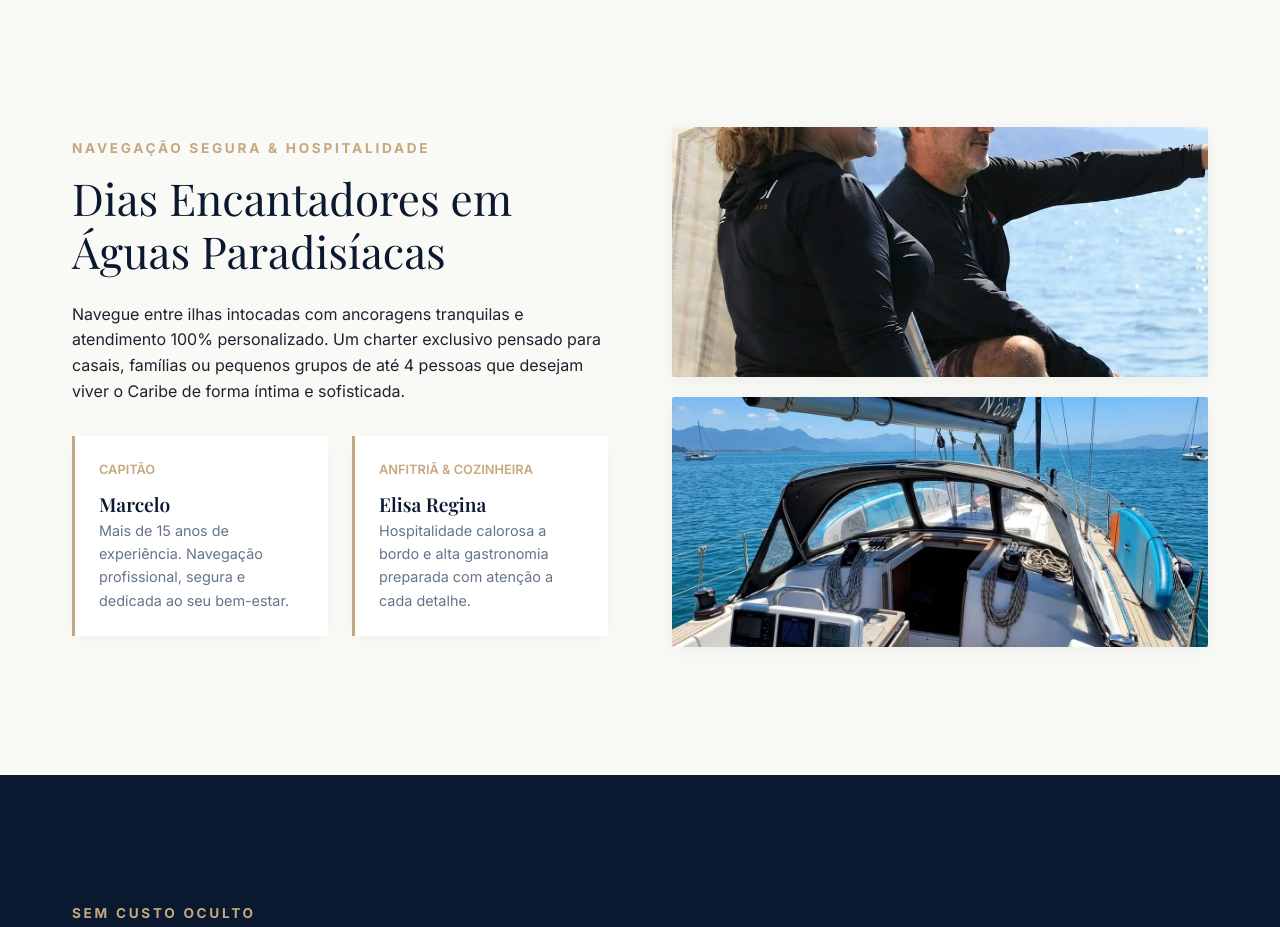
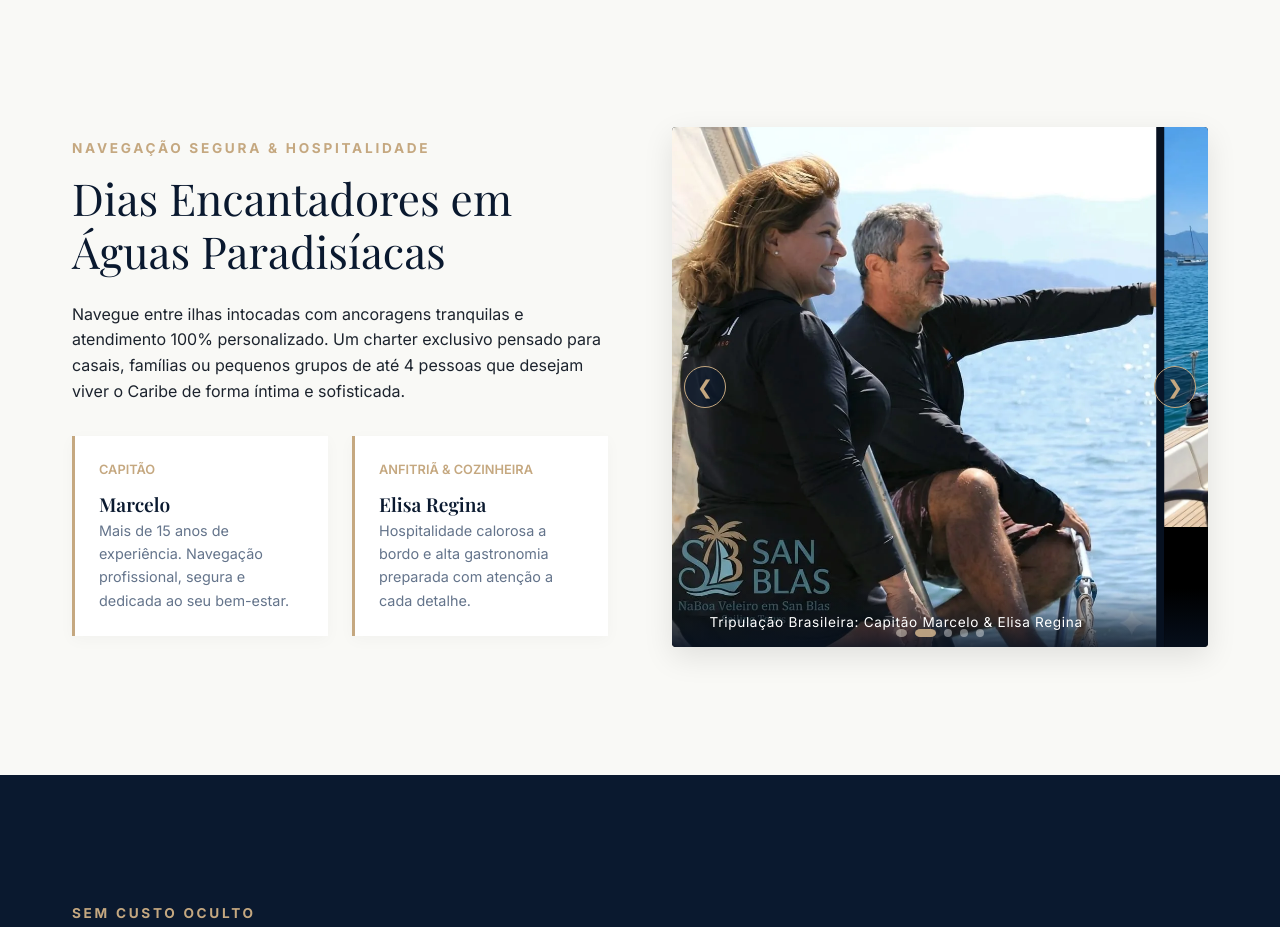
Before and after one commit to maristeu/naboa-san-blas, a plain HTML site: page index.html in a window 1280 px wide. Shown: the part 801-1728 px from the top of the page. Drawn offline with nearby package versions, Linux system fonts and the light colour scheme; a web font is replaced by a local one.

Commit message:
Update index.html

```diff
--- a/index.html
+++ b/index.html
@@ -21,7 +21,7 @@
     <link rel="preconnect" href="https://fonts.gstatic.com" crossorigin>
     <link href="https://fonts.googleapis.com/css2?family=Inter:wght@300;400;500;600;700&family=Playfair+Display:ital,wght@0,400;0,600;1,400&display=swap" rel="stylesheet">
 
-    <!-- Schema.org JSON-LD (SEO Local e GEO para IAs) -->
+    <!-- Schema.org JSON-LD -->
     <script type="application/ld+json">
     {
       "@context": "https://schema.org",
@@ -108,9 +108,93 @@
         .crew-box span { font-size: 0.8rem; color: var(--accent); text-transform: uppercase; font-weight: 600; display: block; margin-bottom: 0.5rem; }
         .crew-box p { font-size: 0.9rem; color: var(--text-muted); }
 
-        /* Layout com 2 fotos na seção Sobre */
-        .about-image-grid { display: flex; flex-direction: column; gap: 1.25rem; }
-        .about-image-grid img { width: 100%; height: 250px; object-fit: cover; border-radius: 2px; box-shadow: 0 4px 20px rgba(0,0,0,0.05); }
+        /* Carrossel de Fotos */
+        .carousel-container {
+            position: relative;
+            width: 100%;
+            border-radius: 4px;
+            overflow: hidden;
+            box-shadow: 0 10px 30px rgba(0,0,0,0.1);
+            background-color: #000;
+        }
+        .carousel-slides {
+            display: flex;
+            transition: transform 0.5s ease-in-out;
+            width: 100%;
+        }
+        .slide {
+            min-width: 100%;
+            position: relative;
+        }
+        .slide img {
+            width: 100%;
+            height: auto;
+            max-height: 520px;
+            object-fit: contain;
+            display: block;
+            background-color: var(--bg-dark);
+        }
+        .slide-caption {
+            position: absolute;
+            bottom: 0;
+            left: 0;
+            right: 0;
+            background: linear-gradient(transparent, rgba(7, 17, 32, 0.85));
+            color: #fff;
+            padding: 1.5rem 1rem 0.8rem 1rem;
+            font-size: 0.85rem;
+            text-align: center;
+            letter-spacing: 0.05em;
+        }
+        /* Botões do Carrossel */
+        .carousel-btn {
+            position: absolute;
+            top: 50%;
+            transform: translateY(-50%);
+            background: rgba(10, 25, 47, 0.6);
+            color: var(--accent);
+            border: 1px solid var(--accent);
+            width: 42px;
+            height: 42px;
+            border-radius: 50%;
+            cursor: pointer;
+            display: flex;
+            align-items: center;
+            justify-content: center;
+            font-size: 1.2rem;
+            transition: var(--transition);
+            z-index: 5;
+        }
+        .carousel-btn:hover {
+            background: var(--accent);
+            color: var(--primary);
+        }
+        .carousel-btn.prev { left: 12px; }
+        .carousel-btn.next { right: 12px; }
+
+        /* Pontos Indicadores */
+        .carousel-dots {
+            position: absolute;
+            bottom: 10px;
+            width: 100%;
+            display: flex;
+            justify-content: center;
+            gap: 8px;
+            z-index: 5;
+        }
+        .dot {
+            width: 8px;
+            height: 8px;
+            background: rgba(255,255,255,0.4);
+            border-radius: 50%;
+            cursor: pointer;
+            transition: var(--transition);
+        }
+        .dot.active {
+            background: var(--accent);
+            width: 24px;
+            border-radius: 4px;
+        }
 
         /* Inclusões / All inclusive */
         .inclusions { padding: 8rem 0; background-color: var(--primary); color: var(--text-light); }
@@ -191,7 +275,7 @@
         </div>
     </section>
 
-    <!-- Sobre & Tripulação -->
+    <!-- Sobre & Tripulação com Carrossel -->
     <section class="about">
         <div class="container">
             <div class="grid-about">
@@ -213,9 +297,42 @@
                         </div>
                     </div>
                 </div>
-                <div class="about-image-grid">
-                    <img src="tripulacao-marcelo-elisa.webp" alt="Capitão Marcelo e Elisa Regina a bordo do Veleiro Naboa em San Blas">
-                    <img src="bavaria-39.webp" alt="Veleiro Bavaria Yacht 39 pés em San Blas Panamá">
+
+                <!-- Carrossel Interativo -->
+                <div class="carousel-container">
+                    <div class="carousel-slides" id="carouselSlides">
+                        <div class="slide">
+                            <img src="tripulacao-marcelo-elisa.webp" alt="Capitão Marcelo e Elisa Regina a bordo do Veleiro Naboa">
+                            <div class="slide-caption">Tripulação Brasileira: Capitão Marcelo & Elisa Regina</div>
+                        </div>
+                        <div class="slide">
+                            <img src="bavaria-39.webp" alt="Veleiro Bavaria Yacht 39 pés em San Blas Panamá">
+                            <div class="slide-caption">Cockpit & Deck do Veleiro Bavaria Yacht 39 Pés</div>
+                        </div>
+                        <div class="slide">
+                            <img src="sanblas-praia.webp" alt="Praias e Ilhas de San Blas no Panamá">
+                            <div class="slide-caption">Águas Cristalinas e Ilhas Exclusivas de Guna Yala</div>
+                        </div>
+                        <div class="slide">
+                            <img src="gastronomia-bordo.webp" alt="Gastronomia all-inclusive a bordo do Veleiro Naboa">
+                            <div class="slide-caption">Gastronomia All-Inclusive Fresca Preparada a Bordo</div>
+                        </div>
+                        <div class="slide">
+                            <img src="lazer-sup.webp" alt="Stand Up Paddle e lazer aquático em San Blas">
+                            <div class="slide-caption">Stand Up Paddle, Caiaque e Snorkel Inclusos</div>
+                        </div>
+                    </div>
+
+                    <button class="carousel-btn prev" onclick="moveSlide(-1)">&#10094;</button>
+                    <button class="carousel-btn next" onclick="moveSlide(1)">&#10095;</button>
+
+                    <div class="carousel-dots" id="carouselDots">
+                        <span class="dot active" onclick="goToSlide(0)"></span>
+                        <span class="dot" onclick="goToSlide(1)"></span>
+                        <span class="dot" onclick="goToSlide(2)"></span>
+                        <span class="dot" onclick="goToSlide(3)"></span>
+                        <span class="dot" onclick="goToSlide(4)"></span>
+                    </div>
                 </div>
             </div>
         </div>
@@ -316,7 +433,7 @@
         </div>
     </section>
 
-    <!-- SEÇÃO FAQ (SEO STRATEGY) -->
+    <!-- FAQ SEO -->
     <section class="faq-section">
         <div class="container" style="max-width: 800px; margin: 0 auto;">
             <span class="section-subtitle" style="text-align: center; display: block;">Dúvidas Frequentes</span>
@@ -366,41 +483,42 @@
         </div>
     </footer>
 
-    <!-- MARCAÇÃO ESTRUTURADA DE SEO (SCHEMA ORG) -->
-    <script type="application/ld+json">
-    {
-      "@context": "https://schema.org",
-      "@type": "FAQPage",
-      "mainEntity": [{
-        "@type": "Question",
-        "name": "Como funciona o passeio de veleiro em San Blas?",
-        "acceptedAnswer": {
-          "@type": "Answer",
-          "text": "Oferecemos uma experiência de San Blas sailing inteiramente privada e com sistema all-inclusive. Você e seu grupo terão o uso exclusivo do veleiro Naboa (Bavaria Yacht 39 pés), com tripulação dedicada (capitão e cozinheira), refeições completas, bebidas selecionadas e equipamentos de lazer inclusos."
+    <!-- LÓGICA DO CARROSSEL DE IMAGENS -->
+    <script>
+        let currentSlide = 0;
+        const slides = document.getElementById('carouselSlides');
+        const dots = document.querySelectorAll('.dot');
+        const totalSlides = dots.length;
+        let slideInterval = setInterval(nextSlide, 5000);
+
+        function updateCarousel() {
+            slides.style.transform = `translateX(-${currentSlide * 100}%)`;
+            dots.forEach((dot, index) => {
+                dot.classList.toggle('active', index === currentSlide);
+            });
         }
-      },{
-        "@type": "Question",
-        "name": "Qual é a melhor logística para os tours a San Blas desde Panamá?",
-        "acceptedAnswer": {
-          "@type": "Answer",
-          "text": "Existem duas formas principais de transfer partindo da Cidade do Panamá: por via aérea (voo de 45 minutos em avioneta até Coração de Jesus) ou via terrestre combinada com lancha (saída às 5h da manhã com chegada por volta das 10h-11h)."
+
+        function moveSlide(direction) {
+            currentSlide = (currentSlide + direction + totalSlides) % totalSlides;
+            updateCarousel();
+            resetTimer();
         }
-      },{
-        "@type": "Question",
-        "name": "Qual é o tempo mínimo recomendado de hospedagem em San Blas?",
-        "acceptedAnswer": {
-          "@type": "Answer",
-          "text": "Para aproveitar ao máximo o arquipélago de San Blas no Panamá, operamos com um mínimo de 2 pernoites. No entanto, recomendamos uma estadia de 3 a 4 noites."
+
+        function goToSlide(index) {
+            currentSlide = index;
+            updateCarousel();
+            resetTimer();
         }
-      },{
-        "@type": "Question",
-        "name": "Há custos adicionais além do aluguel do veleiro em San Blas?",
-        "acceptedAnswer": {
-          "@type": "Answer",
-          "text": "Sim, os visitantes devem pagar diretamente às autoridades locais a Taxa Guna Yala de USD 25 por pessoa e taxas locais de ilhas de USD 3 por pessoa."
+
+        function nextSlide() {
+            currentSlide = (currentSlide + 1) % totalSlides;
+            updateCarousel();
         }
-      }]
-    }
+
+        function resetTimer() {
+            clearInterval(slideInterval);
+            slideInterval = setInterval(nextSlide, 5000);
+        }
     </script>
 
 </body>
```
